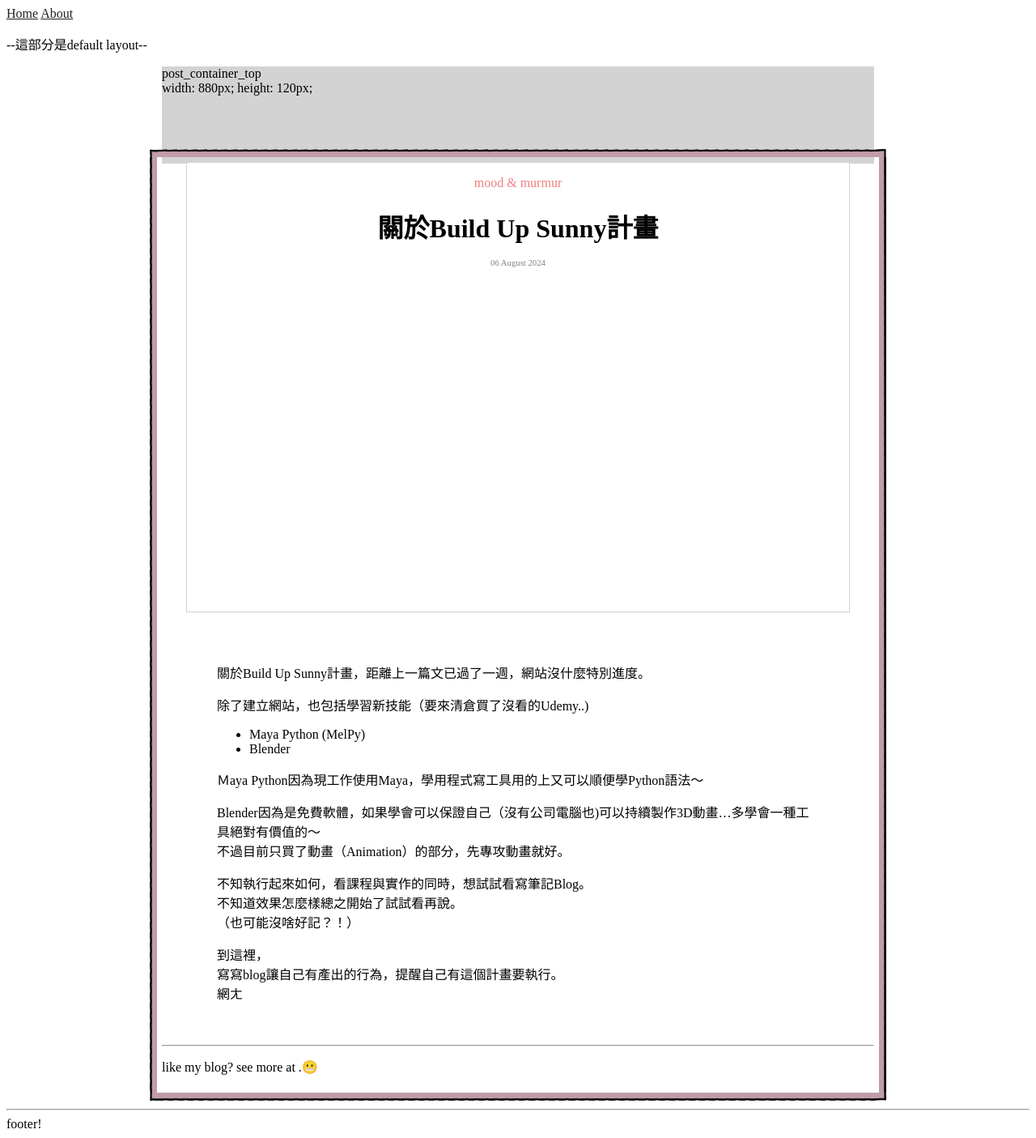
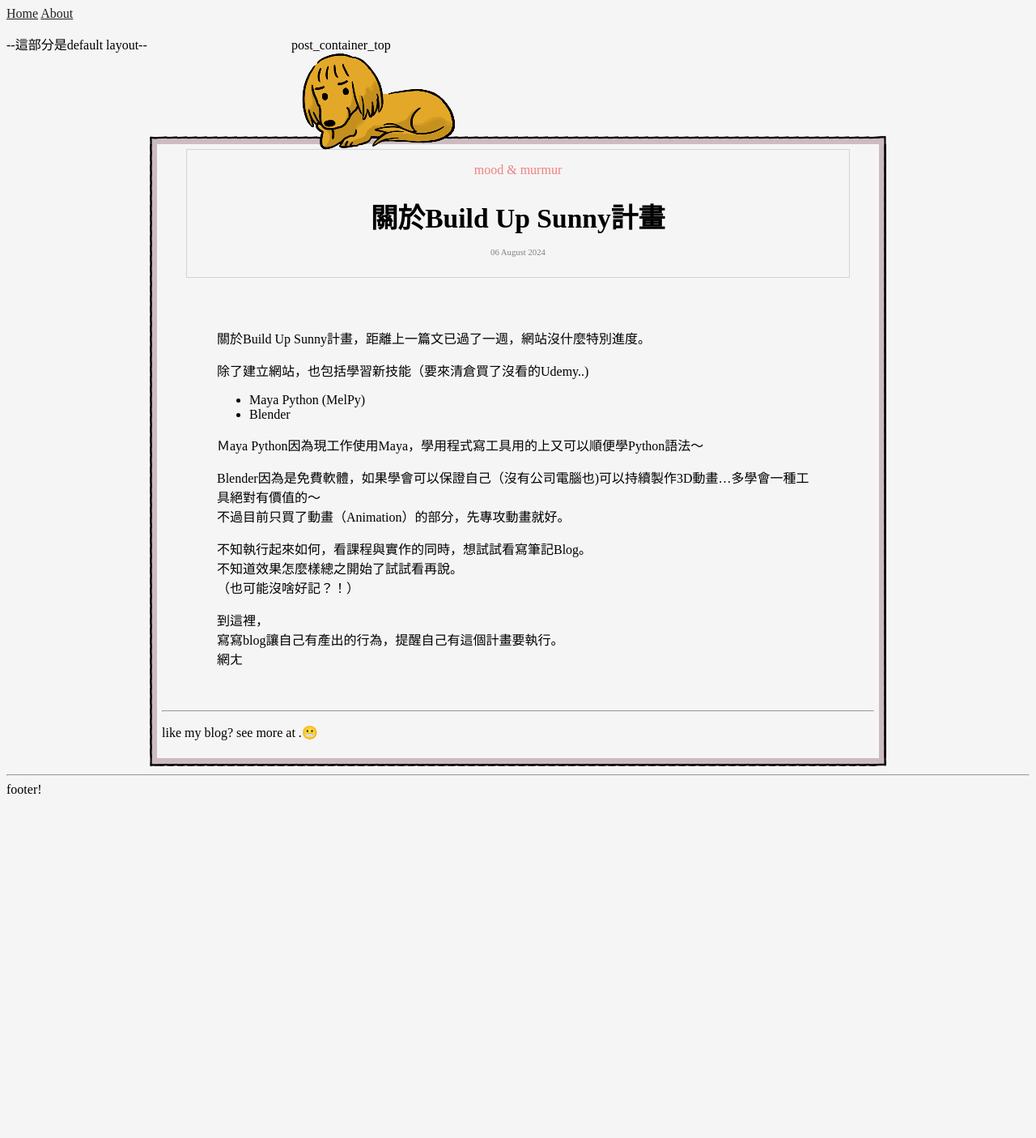
Before and after one commit to shu-han-yang/SunnyAnimate, a Jekyll site: the page built from _posts/2024-08-06-關於Build Up Sunny計畫.md, in a window 1280 px wide. Shown: the whole page at 81% size. Built offline with Jekyll 4.4.1, drawn with Linux system fonts in a browser that asks for light colours; after the commit the page ends 992 px from its top, so only the background shows below that.

Commit message:
update post layout
add header thumbnail pic show/not show IF function.

add header top decoration.

```diff
--- a/_layouts/default.html
+++ b/_layouts/default.html
@@ -5,7 +5,7 @@
     <meta name="viewport" content="width=device-width, initial-scale=1.0">
     <link rel="stylesheet" type="text/css" href="{{'styles.css' | relative_url }}">
   </head>
-  <body>
+  <body id="{{page.layout}}">
       <nav>
         <a href="{{'index.html' | relative_url }}">Home</a>
         <a href="{{'about.html' | relative_url }}">About</a>
--- a/_layouts/post.html
+++ b/_layouts/post.html
@@ -1,15 +1,20 @@
 ---
 layout: default
 ---
+
 <div class="all_content">
-    <div class="post_container_top"> post_container_top  <br> width: 880px;
-    height: 120px;</div>
+
     <div class="post_container">
+        <div class="post_container_top"> post_container_top</div>
         <div class="head_container">
             <p style="color: lightcoral;">{{ page.catergory}} </p>
             <h1>{{ page.title }} </h1>
             <h6>{{ page.date | date_to_long_string}} </h6>
-            <div class="head_picture" style="background-image: url({{ page.thumbnail }});"></div>
+
+            {% if page.thumbnail %}
+                <div class="head_picture" style="background-image: url({{ page.thumbnail }});"></div>
+            {% endif %}
+
         </div>
 
         <div class="article_container">
--- a/styles.css
+++ b/styles.css
@@ -27,26 +27,42 @@ a{
 }
 
 
-
-.all_content{
+#default {
+    background-color: lightsalmon;
 
 }
 
+#post {
+    background-color: whitesmoke;
+}
+
+.all_content{
+    position: relative;
+}
+
 .post_container_top{
-    margin: auto; /* horizontally center a block element (like <div>) */
-    width: 880px;
-    height: 120px;
-    background: lightgray;
-    margin-bottom: -20px;
+    z-index: 10;
+    position: absolute;
+    margin: auto;
+    left:0;
+    right:0;
+    top:-119px;
+    width: 560px;
+    height: 140px;
+    background-image: url(images/style/post_border_top_img.png);
+    background-position: left bottom;
+    background-repeat: no-repeat;
+    margin-bottom: -16px;
 
 }
 
 .post_container{
     margin: auto; /* horizontally center a block element (like <div>) */
+    margin-top: 100px;
     width: 880px;
+
     border: thin solid;
     border-color: black;
-
     border: 12px solid transparent;
     border-image: url(images/style/post_border.png) 33 round;
 
@@ -57,7 +73,6 @@ a{
 
 
 .head_container{
-    background: white;
     margin: 0px 30px 62px 30px;
     text-align: center;
 
@@ -67,6 +82,7 @@ a{
 
 .head_container h1{
     display: block;
+    font-size: 2.1em;
     margin-bottom: -0.3em;
 }
 
@@ -84,8 +100,11 @@ a{
 }
 
 .article_container{
-    background: white;
     margin: 0px 68px 52px 68px;
+}
+
+.article_container h1{
+    font-size: 1.8em;
 }
 
 .article_container img{
```
Also changed, not shown: _posts/2024-08-06-關於Build Up Sunny計畫.md (line endings or trailing spaces), images/style/post_border.png, images/style/post_border_top_img.png (added).
